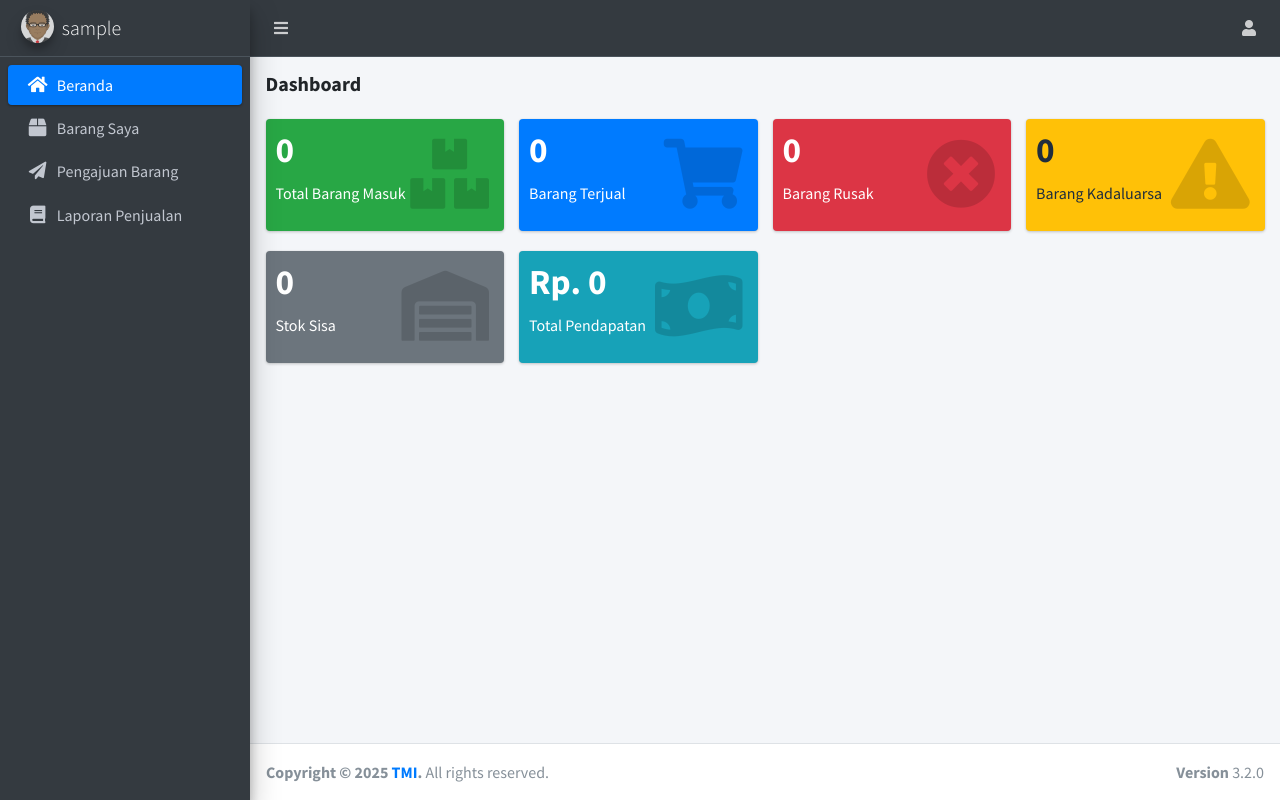
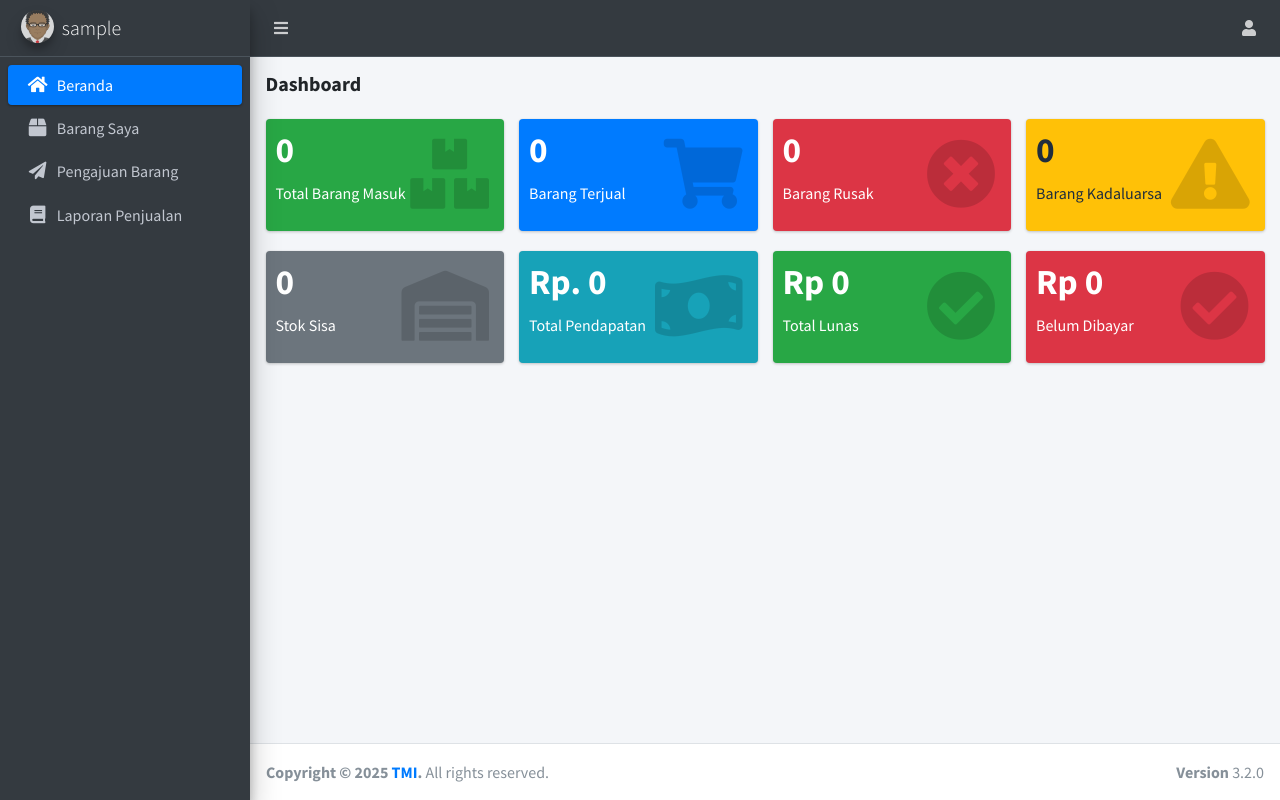
Before and after one commit to azzamzuhdi/pkl_sistem_konsinyasi, a PHP site: page /dashboard_supplier in a window 1280 px wide. Run offline with PHP 8.4, Linux system fonts and the light colour scheme; the visitor is signed in with stand-in values (Sample User, id 1); data that the repository does not hold is empty; some libraries are stand-ins or nearby versions.

Commit message:
memperbaiki bug status pembayaran dan menambahkan info di dashboard supplier

```diff
--- a/dashboard_supplier/index.php
+++ b/dashboard_supplier/index.php
@@ -158,6 +158,54 @@ if ($_SESSION['peran'] != '1') {
                                 </div>
                             </div>
 
+                            <!-- Sudah Dibayar -->
+                            <div class="col-lg-3 col-6">
+                                <div class="small-box bg-success">
+                                    <div class="inner">
+                                        <?php
+                                        $query_lunas = mysqli_query($conn, "
+                    SELECT SUM(sk.jumlah * b.harga_konsinyasi) AS total_lunas
+                    FROM tb_stok_keluar sk
+                    JOIN tb_barang b ON sk.id_barang = b.id_barang
+                    WHERE sk.status_pembayaran = 'Sudah Dibayar' AND b.id_supplier = '$id_supplier'
+                ") or die(mysqli_error($conn));
+
+                                        $lunas = mysqli_fetch_assoc($query_lunas)['total_lunas'] ?? 0;
+                                        ?>
+                                        <h3>Rp <?= number_format($lunas, 0, ',', '.'); ?></h3>
+                                        <p>Total Lunas</p>
+                                    </div>
+                                    <div class="icon">
+                                        <i class="fas fa-check-circle"></i>
+                                    </div>
+                                </div>
+                            </div>
+
+                            <!-- Belum  Dibayar -->
+                            <div class="col-lg-3 col-6">
+                                <div class="small-box bg-danger">
+                                    <div class="inner">
+                                        <?php
+                                        $query_blm_lunas = mysqli_query($conn, "
+                    SELECT SUM(sk.jumlah * b.harga_konsinyasi) AS total_belum_lunas
+                    FROM tb_stok_keluar sk
+                    JOIN tb_barang b ON sk.id_barang = b.id_barang
+                    WHERE sk.status_pembayaran = 'Belum Dibayar' AND b.id_supplier = '$id_supplier'
+                ") or die(mysqli_error($conn));
+
+                                        $blm_lunas = mysqli_fetch_assoc($query_blm_lunas)['total_belum_lunas'] ?? 0;
+                                        ?>
+                                        <h3>Rp <?= number_format($blm_lunas, 0, ',', '.'); ?></h3>
+                                        <p>Belum Dibayar</p>
+                                    </div>
+                                    <div class="icon">
+                                        <i class="fas fa-check-circle"></i>
+                                    </div>
+                                </div>
+                            </div>
+
+
+
                         </div>
 
                     </div>
--- a/stok_keluar_admin/index.php
+++ b/stok_keluar_admin/index.php
@@ -261,6 +261,7 @@ if ($_SESSION['peran'] != '0') {
                                     <textarea name="keterangan" id="keterangan" class="form-control" rows="2"
                                         placeholder="Contoh: kemasan bocor / expired 09-2025" required></textarea>
                                 </div>
+                                 <input type="hidden" name="status_pembayaran">
                             </div>
                             <div class="modal-footer justify-content-between">
                                 <button type="button" class="btn btn-default" data-dismiss="modal">Tutup</button>
```
Also changed, not shown: stok_keluar_admin/aksi.php (+25 -3 lines).
